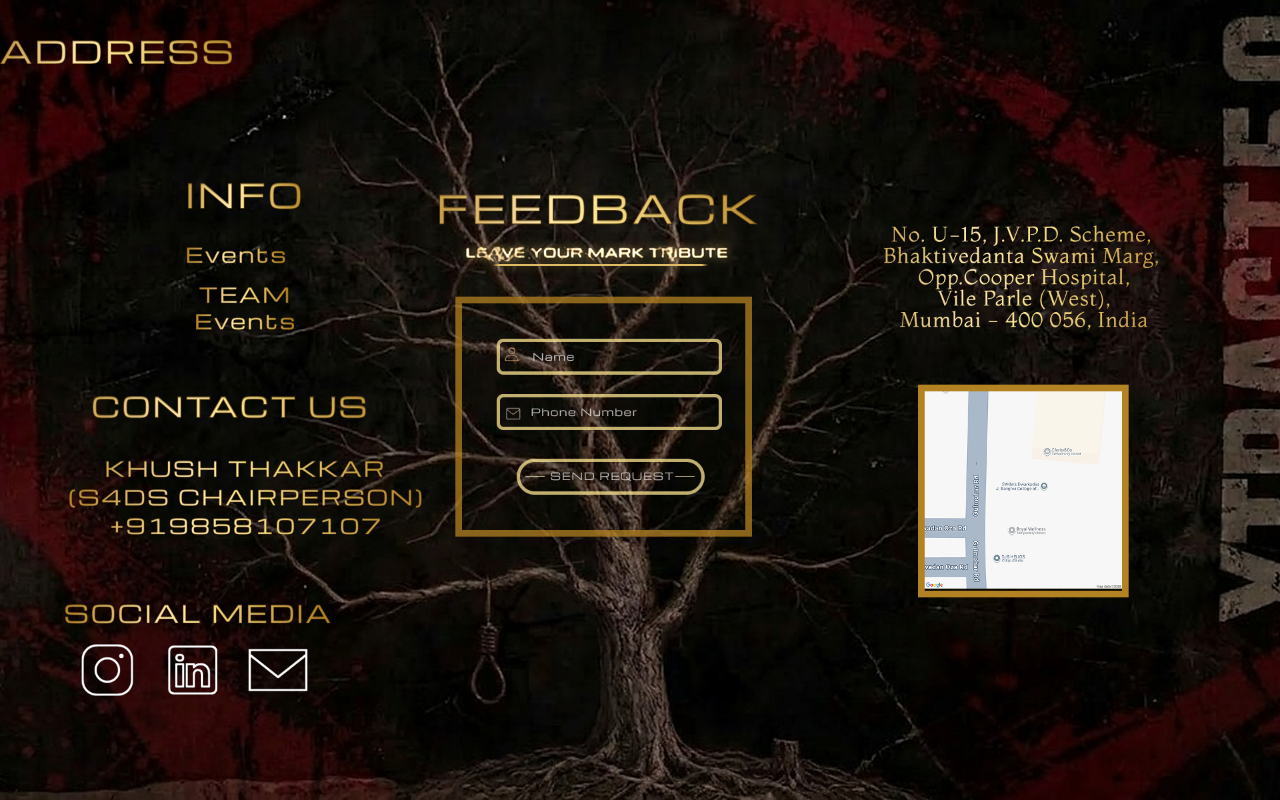
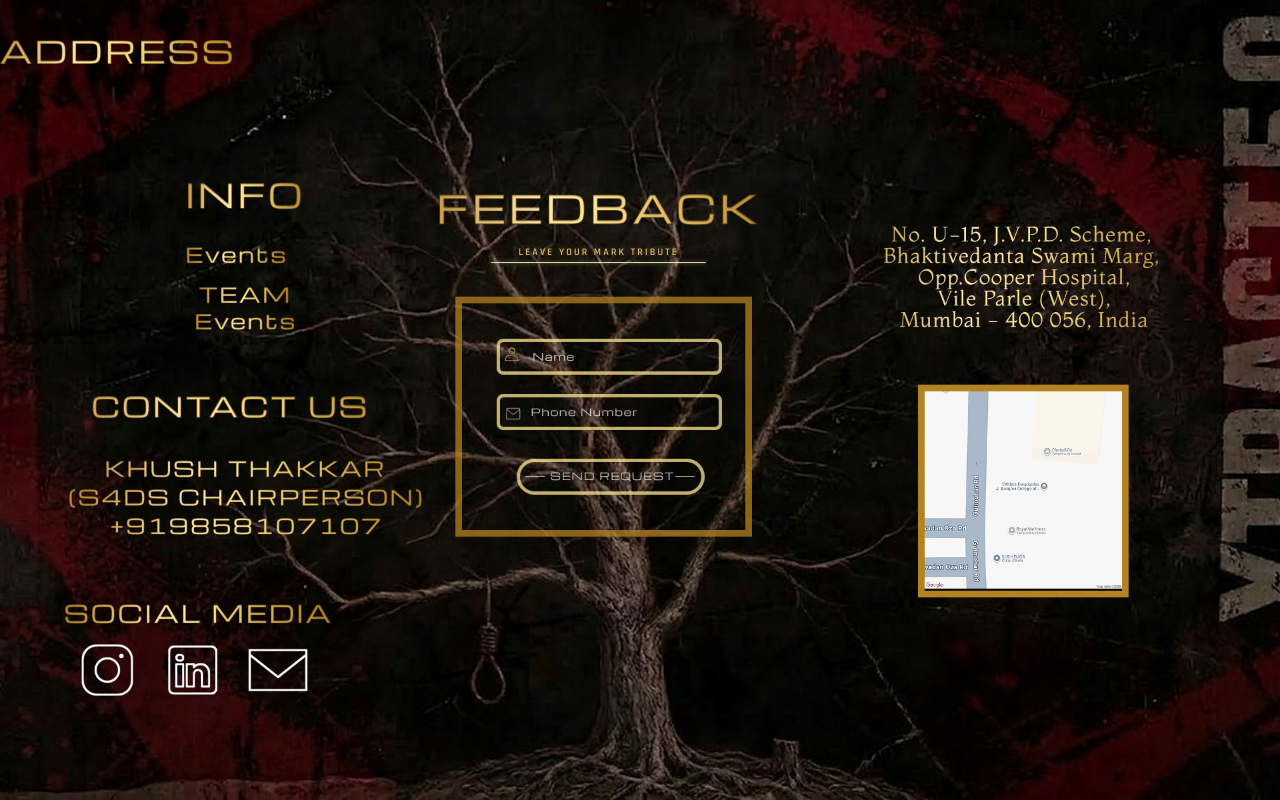
Before and after one commit to SuhaanShah/district13-feedback, a React (Vite) app: page / in a window 1280 px wide. Built offline with nearby package versions, Linux system fonts and the light colour scheme.

Commit message:
Use exact gold divider line component from chat

```diff
--- a/src/App.css
+++ b/src/App.css
@@ -56,20 +56,40 @@
   height: 47px;
 }
 
-/* 2. Tribute Subtitle & Gold Line */
-.tribute-subtitle {
-  left: 690px;
-  top: 305px;
-  width: 420px;
-  height: 45px;
+/* 2. Tribute Subtitle & Gold Line Component */
+.tribute-block {
+  left: 659px;
+  top: 308px;
+  width: 478px;
+  display: flex;
+  flex-direction: column;
+  align-items: center;
+  justify-content: center;
   z-index: 5;
-  filter: drop-shadow(0 0 6px rgba(223, 186, 109, 0.45));
 }
 
-.tribute-subtitle img {
-  width: 420px;
-  height: 45px;
-  object-fit: contain;
+.tribute-text-heading {
+  color: #dfba6d;
+  font-family: 'Rajdhani', sans-serif;
+  font-size: 15px;
+  font-weight: 600;
+  letter-spacing: 0.22em;
+  text-transform: uppercase;
+  margin-bottom: 6px;
+  text-align: center;
+  text-shadow: 0 0 10px rgba(223, 186, 109, 0.5);
+  white-space: nowrap;
+  user-select: none;
+}
+
+.tribute-gold-line {
+  width: 322px;
+  height: 2px;
+  display: block;
+  object-fit: fill;
+  filter: drop-shadow(0 0 3px rgba(223, 186, 109, 0.8)) brightness(1.25);
+  image-rendering: -webkit-optimize-contrast;
+  image-rendering: crisp-edges;
 }
 
 /* 3. Feedback Card Box */
--- a/src/App.jsx
+++ b/src/App.jsx
@@ -14,7 +14,7 @@ import iconInstagram from './assets/icon_instagram.png';
 import iconLinkedin from './assets/icon_linkedin.png';
 import iconEmail from './assets/icon_email.png';
 import feedbackTitle from './assets/feedback_title.png';
-import leaveYourMarkComplete from './assets/leave_your_mark_complete.png';
+import goldDividerLine from './assets/gold_divider_line.png';
 import cleanCardTransparent from './assets/clean_card_transparent.png';
 import addressTitle from './assets/address_title.png';
 import addressText from './assets/address_text.png';
@@ -58,9 +58,14 @@ function App() {
           <img src={feedbackTitle} alt="FEEDBACK" />
         </div>
 
-        {/* Tribute Subtitle & Line */}
-        <div className="stage-elem tribute-subtitle">
-          <img src={leaveYourMarkComplete} alt="LEAVE YOUR MARK TRIBUTE" />
+        {/* Tribute Subtitle with original gold divider line component */}
+        <div className="stage-elem tribute-block">
+          <div className="tribute-text-heading">LEAVE YOUR MARK TRIBUTE</div>
+          <img
+            src={goldDividerLine}
+            className="tribute-gold-line"
+            alt="Divider Line"
+          />
         </div>
 
         {/* Feedback Card Box with Exact Figma Graphics */}
```
